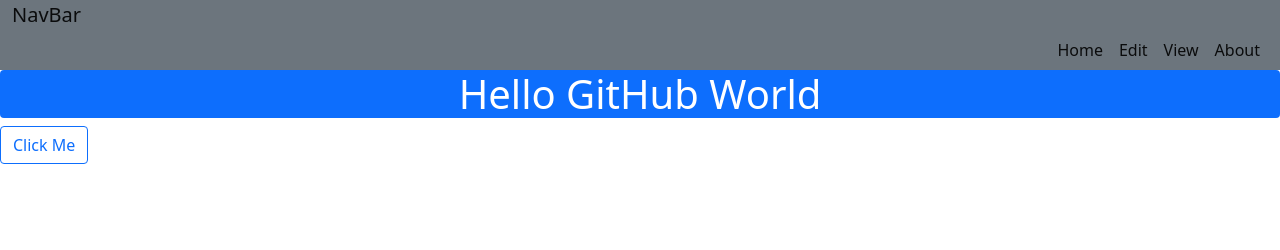
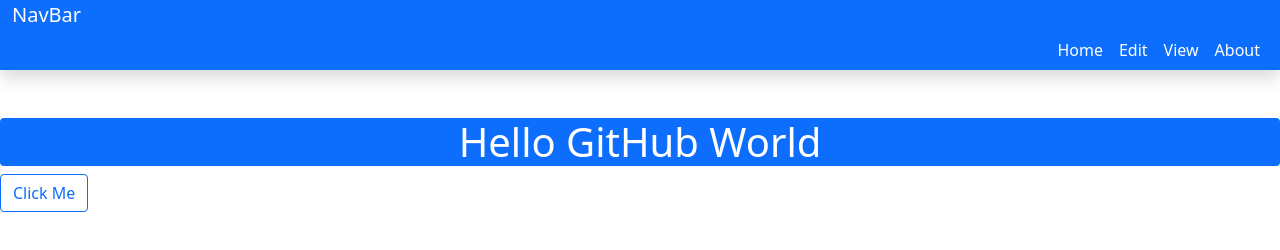
Before and after one commit to ThokozaniZakwe/UserForm, a plain HTML site: page Chapter3Exe.html in a window 1280 px wide. Drawn offline with nearby package versions, Linux system fonts and the light colour scheme.

Commit message:
PublishableKePublishableKePublishableKeyyy PublishableKey# Please enter the commit message for your changes. Lines starting

```diff
--- a/Chapter3Exe.html
+++ b/Chapter3Exe.html
@@ -6,14 +6,14 @@
     <link href="https://cdn.jsdelivr.net/npm/bootstrap@5.1.1/dist/css/bootstrap.min.css" rel="stylesheet" integrity="sha384-F3w7mX95PdgyTmZZMECAngseQB83DfGTowi0iMjiWaeVhAn4FJkqJByhZMI3AhiU" crossorigin="anonymous">
   </head>
   <body>
-    <nav class="nav navbar-expand-lg navbar-light bg-secondary text-white">
+    <nav class="nav navbar-expand-lg navbar-dark bg-primary shadow mb-5">
       <div class="container-fluid">
         <a href="#" class="navbar-brand">NavBar</a>
         <button class="navbar-toggler" type="button" data-bs-toggle="collapse" data-bs-target="#navbarTarget" aria-controls="navbarTarget" aria-expanded="false" aria-label="Togle Navigation">
           <span class="navbar-toggler-icon"></span>
         </button>
         <div class="collapse navbar-collapse" id="navbarTarget">
-          <ul class="navbar-nav ms-auto mb-2 mb-lg-0">
+          <ul class="navbar-nav ms-auto">
             <li class="nav-item">
               <a href="#" aria-current="page" class="nav-link active">Home</a>
             </li>
```
